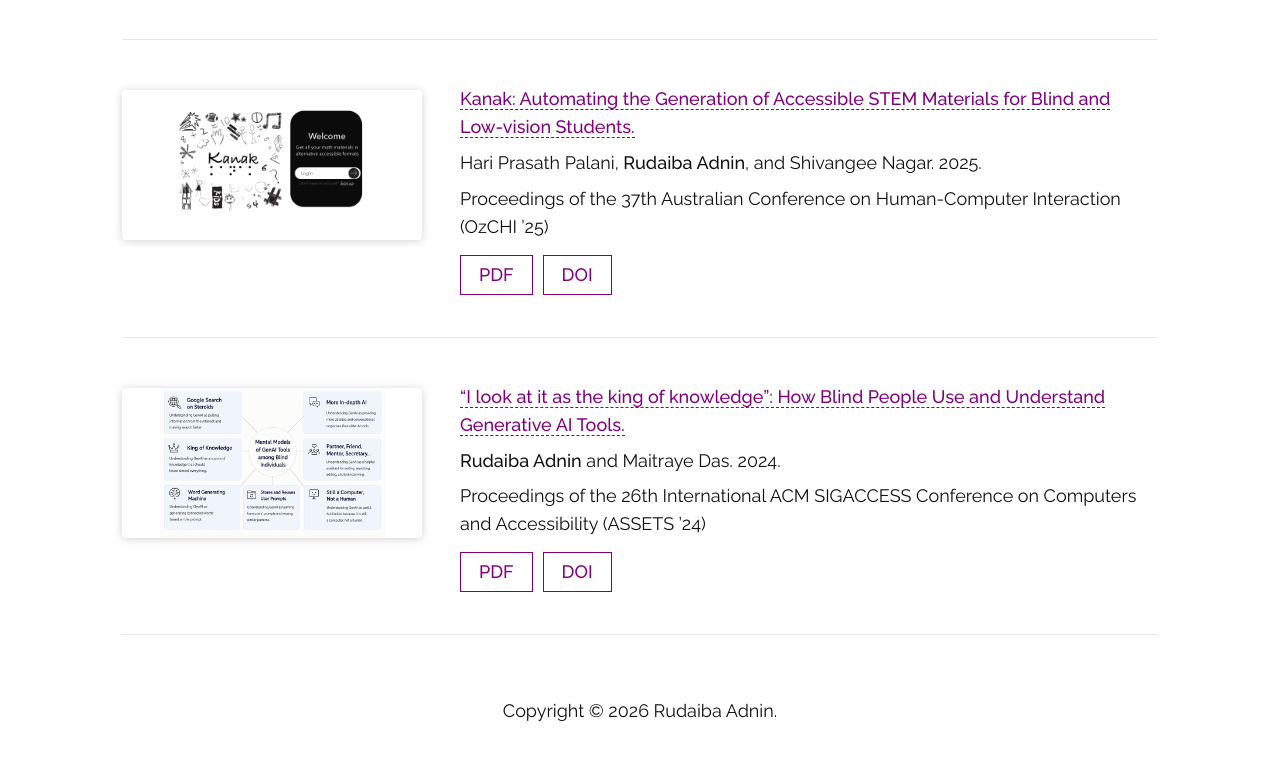
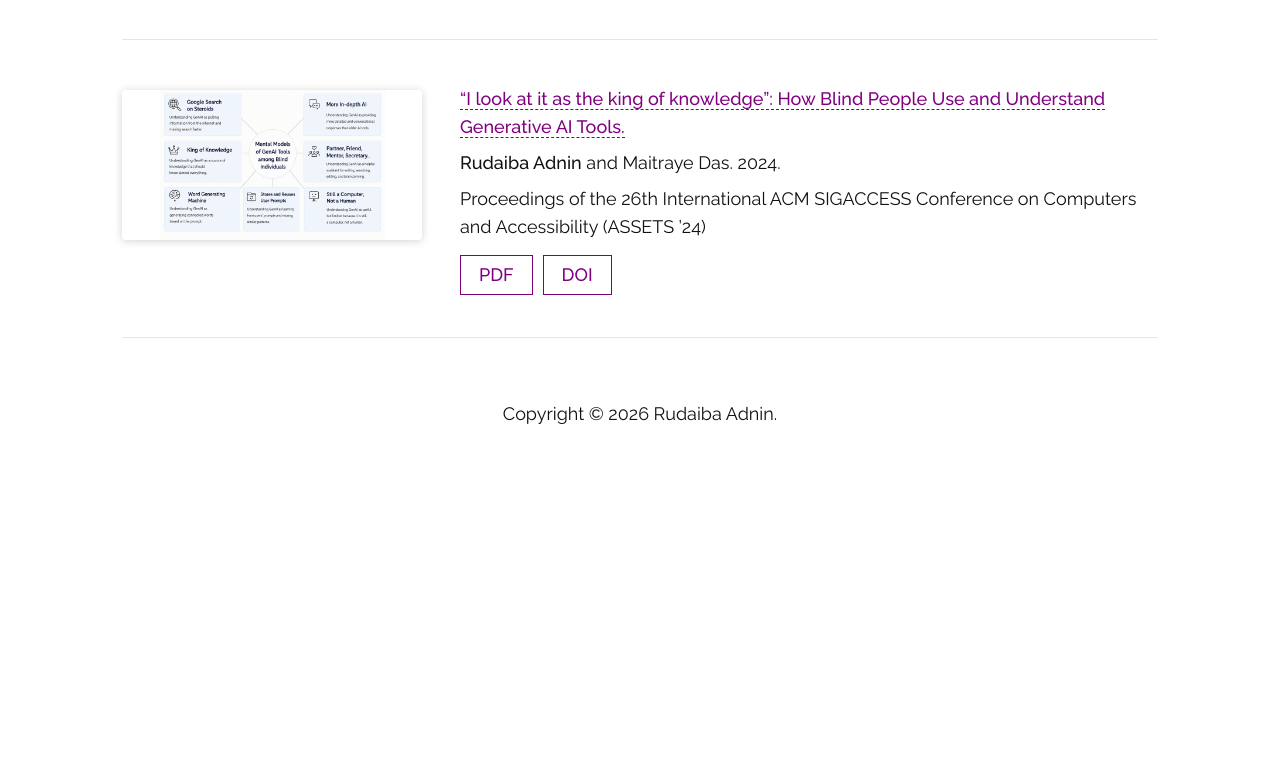
Before and after one commit to RudaibaAdnin/rudaibaadnin.github.io, a plain HTML site: page index.html in a window 1280 px wide. Shown: the part 2016-2775 px from the top of the page. After the commit the page ends 2554 px from the top, so only its background shows below. Drawn offline with Linux system fonts and the light colour scheme.

Commit message:
Update index.html

```diff
--- a/index.html
+++ b/index.html
@@ -268,7 +268,7 @@
                   rel="noopener"
                   >Automating the Generation of Accessible STEM Materials</a
                 >
-                was accepted at OzCHI 2025.
+                during my internship was accepted at OzCHI 2025.
               </li>
 
               <li class="highilght-list">
@@ -584,74 +584,6 @@
         </article>
 
         <article class="pub-row" data-category="genai">
-          <a class="image-link" href="#pub-img-3">
-            <img
-              src="publication-images/kanak.png"
-              alt="Preview image for Kanak paper"
-            />
-          </a>
-
-          <div id="pub-img-3" class="image-overlay">
-            <button
-              type="button"
-              class="close-overlay"
-              aria-label="Close enlarged image"
-            >
-              <span class="close-overlay-button">
-                <i class="fa-solid fa-xmark" aria-hidden="true"></i>
-                <span>Close</span>
-              </span>
-            </button>
-
-            <img
-              src="publication-images/kanak.png"
-              alt="Large preview image for Kanak paper"
-            />
-          </div>
-
-          <div class="pub-info">
-            <p>
-              <a
-                href="https://dl.acm.org/doi/10.1145/3764687.3764694"
-                target="_blank"
-                rel="noopener"
-              >
-                Kanak: Automating the Generation of Accessible STEM Materials
-                for Blind and Low-vision Students.
-              </a>
-            </p>
-
-            <p>
-              Hari Prasath Palani,
-
-              <span class="page-bold-text">Rudaiba Adnin</span>, and Shivangee
-              Nagar. 2025.
-            </p>
-
-            <p>
-              Proceedings of the 37th Australian Conference on Human-Computer
-              Interaction (OzCHI ’25)
-            </p>
-
-            <div class="pub-buttons">
-              <a
-                href="publications/Kanak-OzCHI-2025-Camera-ready.pdf"
-                target="_blank"
-                rel="noopener"
-                >PDF</a
-              >
-
-              <a
-                href="https://dl.acm.org/doi/10.1145/3764687.3764694"
-                target="_blank"
-                rel="noopener"
-                >DOI</a
-              >
-            </div>
-          </div>
-        </article>
-
-        <article class="pub-row" data-category="genai">
           <a class="image-link" href="#pub-img-2">
             <img
               src="publication-images/mental-model.png"
```
